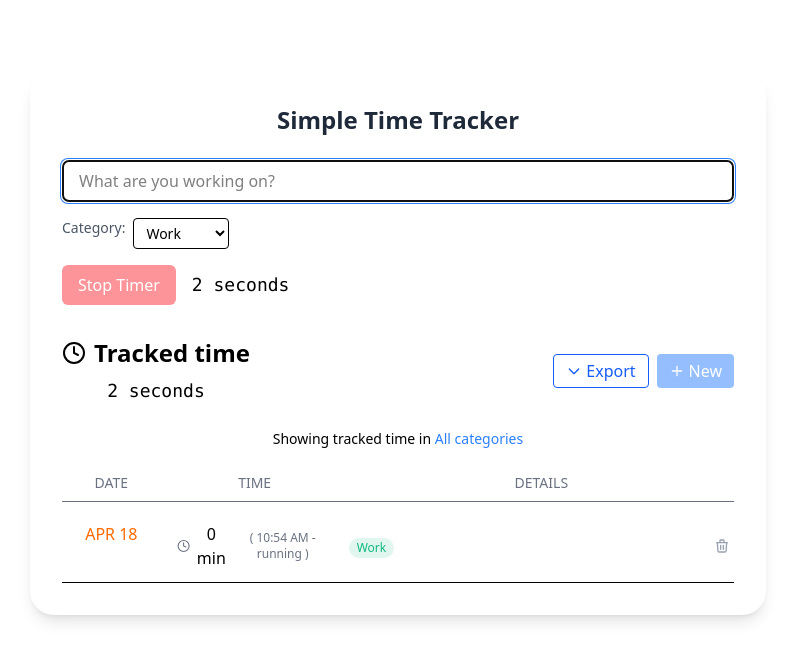
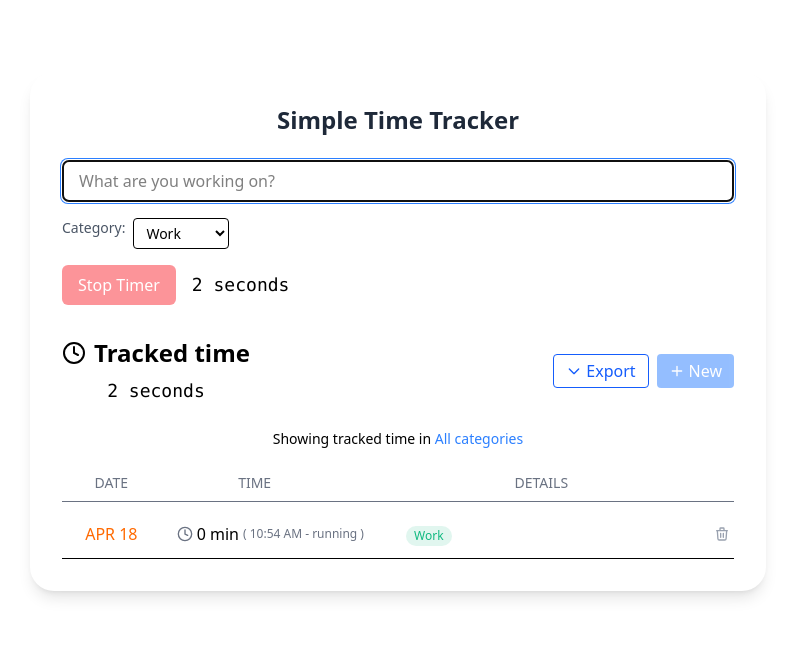
Before and after one commit to mauricedesaxe/time-tracker, a React app: page / in a window 1280 px wide. Both pictures are taken after a click on the button "New". Shown: the top 660 px of the page, without its empty margins (34-829 px from the left). Built offline with nearby package versions, Linux system fonts and the light colour scheme; the HTML template or start-up script is replaced by a standard one.

Commit message:
fix col size

```diff
--- a/src/components/TimeTracker.tsx
+++ b/src/components/TimeTracker.tsx
@@ -595,7 +595,7 @@ const TimeTracker = () => {
                     <div className="col-span-2 text-orange-500 font-medium">
                       {monthAbbr} {day}
                     </div>
-                    <div className="col-span-3 flex items-center">
+                    <div className="col-span-4 flex items-center">
                       <svg
                         className="w-4 h-4 mr-1 text-gray-500"
                         viewBox="0 0 24 24"
@@ -614,7 +614,7 @@ const TimeTracker = () => {
                         ( {timeDisplay} )
                       </span>
                     </div>
-                    <div className="col-span-6 flex items-center">
+                    <div className="col-span-5 flex items-center">
                       <div className="mr-2">{getCategoryLabel(categoryId)}</div>
                       <span className="font-medium">{description}</span>
                     </div>
```
